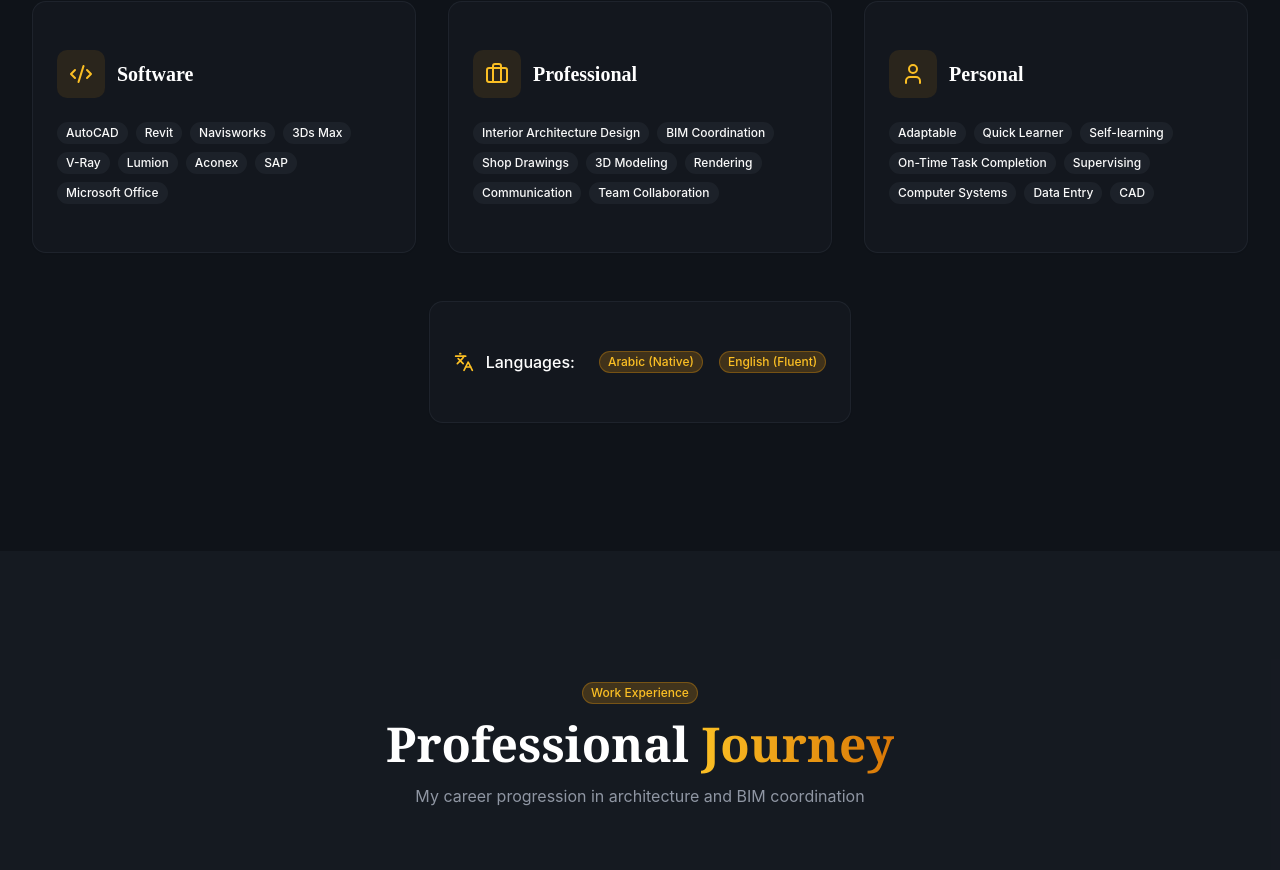
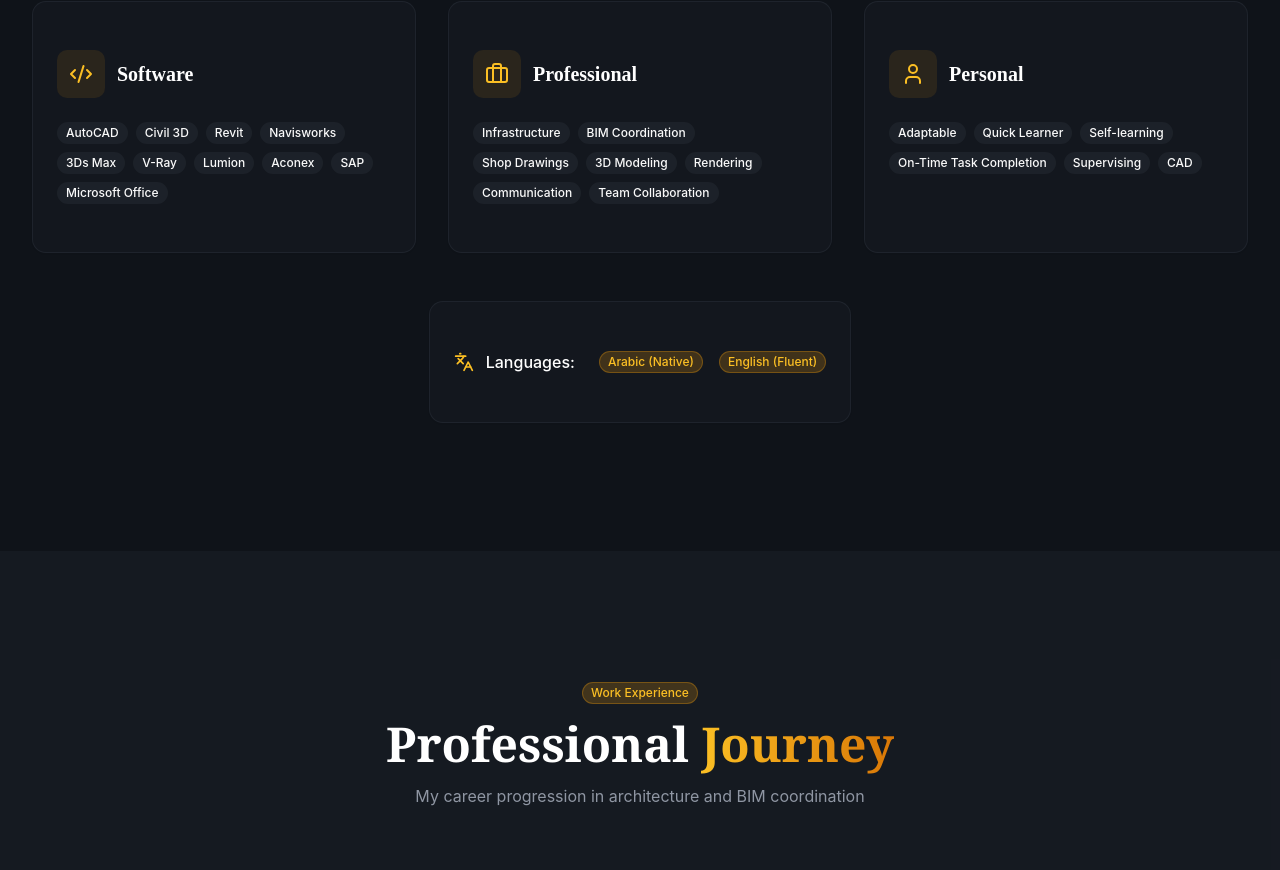
Before and after one commit to xSahal/portfolio-website, a React (Vite) app: page / in a window 1280 px wide. Shown: the part 1120-1990 px from the top of the page. Built offline with nearby package versions, Linux system fonts and the light colour scheme.

Commit message:
Update skills: add Civil 3D, swap to Infrastructure, trim personal list

```diff
--- a/src/App.tsx
+++ b/src/App.tsx
@@ -57,18 +57,18 @@ function App() {
   }
 
   const softwareSkills = [
-    'AutoCAD', 'Revit', 'Navisworks', '3Ds Max', 'V-Ray',
+    'AutoCAD', 'Civil 3D', 'Revit', 'Navisworks', '3Ds Max', 'V-Ray',
     'Lumion', 'Aconex', 'SAP', 'Microsoft Office'
   ]
 
   const professionalSkills = [
-    'Interior Architecture Design', 'BIM Coordination', 'Shop Drawings',
+    'Infrastructure', 'BIM Coordination', 'Shop Drawings',
     '3D Modeling', 'Rendering', 'Communication', 'Team Collaboration'
   ]
 
   const personalSkills = [
     'Adaptable', 'Quick Learner', 'Self-learning', 'On-Time Task Completion',
-    'Supervising', 'Computer Systems', 'Data Entry', 'CAD'
+    'Supervising', 'CAD'
   ]
 
   return (
```
